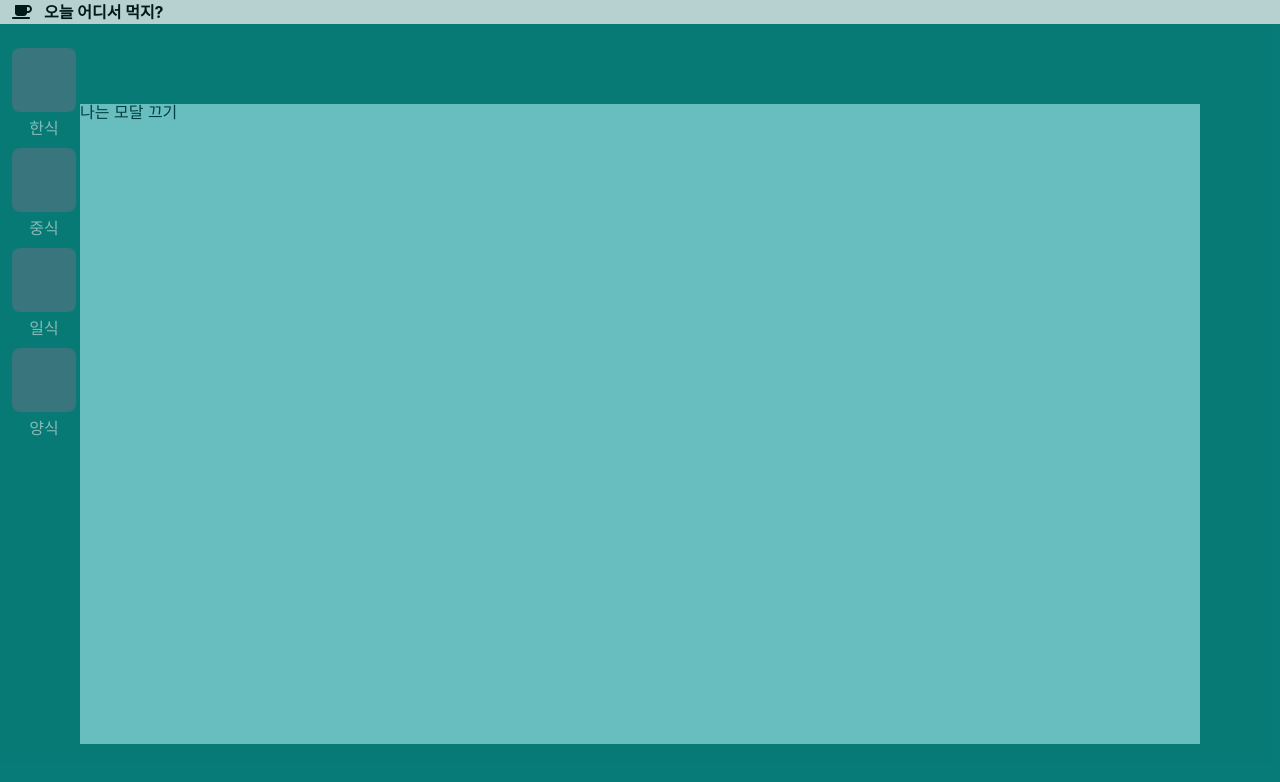
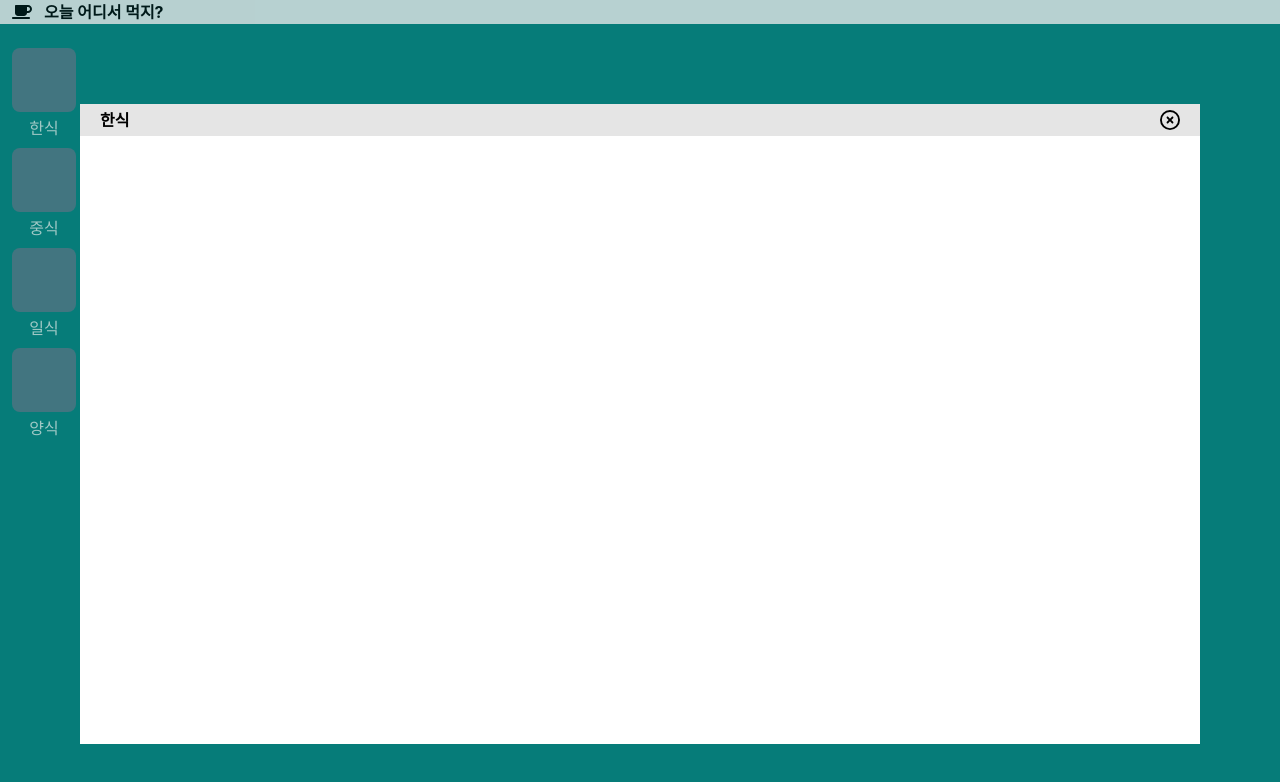
Before and after one commit to pjj186/serach-restaurant, a React (Create React App) app: page /#/ in a window 1280 px wide. Both pictures are taken after a click on the element "한식". Shown: the top 782 px of the page. Built offline with nearby package versions, Linux system fonts and the light colour scheme.

Commit message:
Modal 완성

```diff
--- a/package.json
+++ b/package.json
@@ -4,6 +4,8 @@
   "private": true,
   "dependencies": {
     "@fortawesome/fontawesome-svg-core": "^6.1.0",
+    "@fortawesome/free-brands-svg-icons": "^6.1.0",
+    "@fortawesome/free-regular-svg-icons": "^6.1.0",
     "@fortawesome/free-solid-svg-icons": "^6.1.0",
     "@fortawesome/react-fontawesome": "^0.1.18",
     "@testing-library/jest-dom": "^5.16.2",
--- /dev/null
+++ b/src/components/MiniHeader.js
@@ -0,0 +1,19 @@
+import React from "react";
+import { FontAwesomeIcon } from "@fortawesome/react-fontawesome";
+import { faXmarkCircle } from "@fortawesome/free-regular-svg-icons";
+
+const MiniHeader = ({ cancelModal, category }) => {
+  return (
+    <div className="flex w-full h-6 bg-neutral-200 px-5 py-4 items-center justify-between">
+      <span className="font-bold">{category}</span>
+      <FontAwesomeIcon
+        icon={faXmarkCircle}
+        size="lg"
+        onClick={cancelModal}
+        className=" cursor-pointer"
+      />
+    </div>
+  );
+};
+
+export default MiniHeader;
--- a/src/components/Modal.js
+++ b/src/components/Modal.js
@@ -1,12 +1,18 @@
 import React from "react";
+import styled from "styled-components";
+import MiniHeader from "./MiniHeader";
 
-const Modal = ({ cancelModal }) => {
+const ModalContainer = styled.div`
+  background-color: rgba(15, 118, 110, 0.4);
+`;
+
+const Modal = ({ cancelModal, category }) => {
   return (
-    <div className="w-full h-screen p-20 bg-teal-700 opacity-50 absolute">
-      <div className=" bg-cyan-100 w-full h-full">
-        <button onClick={cancelModal}>나는 모달 끄기</button>
+    <ModalContainer className="w-full h-screen p-20 absolute">
+      <div className=" bg-white w-full h-full">
+        <MiniHeader cancelModal={cancelModal} category={category} />
       </div>
-    </div>
+    </ModalContainer>
   );
 };
 
--- a/src/pages/Home.js
+++ b/src/pages/Home.js
@@ -4,10 +4,12 @@ import Modal from "../components/Modal";
 
 const Home = () => {
   const [modal, setModal] = useState(false);
+  const [category, setCategory] = useState("");
 
-  const openModal = () => {
+  const openModal = (category) => {
     if (modal === false) {
       setModal(true);
+      setCategory(category);
     }
   };
 
@@ -19,24 +21,41 @@ const Home = () => {
 
   return (
     <>
-      {modal ? <Modal cancelModal={cancelModal} /> : null}
+      {modal ? <Modal cancelModal={cancelModal} category={category} /> : null}
       <div className="w-full h-full p-6 space-y-3">
         <div
           className="flex flex-col items-center w-10 cursor-pointer"
-          onClick={openModal}
+          onClick={() => {
+            openModal("한식");
+          }}
         >
           <div className=" w-16 h-16 bg-slate-500 rounded-lg mb-2" />
           <span className=" text-white">한식</span>
         </div>
-        <div className="flex flex-col items-center w-10 cursor-pointer">
+        <div
+          className="flex flex-col items-center w-10 cursor-pointer"
+          onClick={() => {
+            openModal("중식");
+          }}
+        >
           <div className=" w-16 h-16 bg-slate-500 rounded-lg mb-2" />
           <span className="text-white">중식</span>
         </div>
-        <div className="flex flex-col items-center w-10 cursor-pointer">
+        <div
+          className="flex flex-col items-center w-10 cursor-pointer"
+          onClick={() => {
+            openModal("일식");
+          }}
+        >
           <div className=" w-16 h-16 bg-slate-500 rounded-lg mb-2" />
           <span className="text-white">일식</span>
         </div>
-        <div className="flex flex-col items-center w-10 cursor-pointer">
+        <div
+          className="flex flex-col items-center w-10 cursor-pointer"
+          onClick={() => {
+            openModal("양식");
+          }}
+        >
           <div className=" w-16 h-16 bg-slate-500 rounded-lg mb-2" />
           <span className="text-white">양식</span>
         </div>
```
Also changed, not shown: 1 other file (tests, documents, lock files or other folders).
